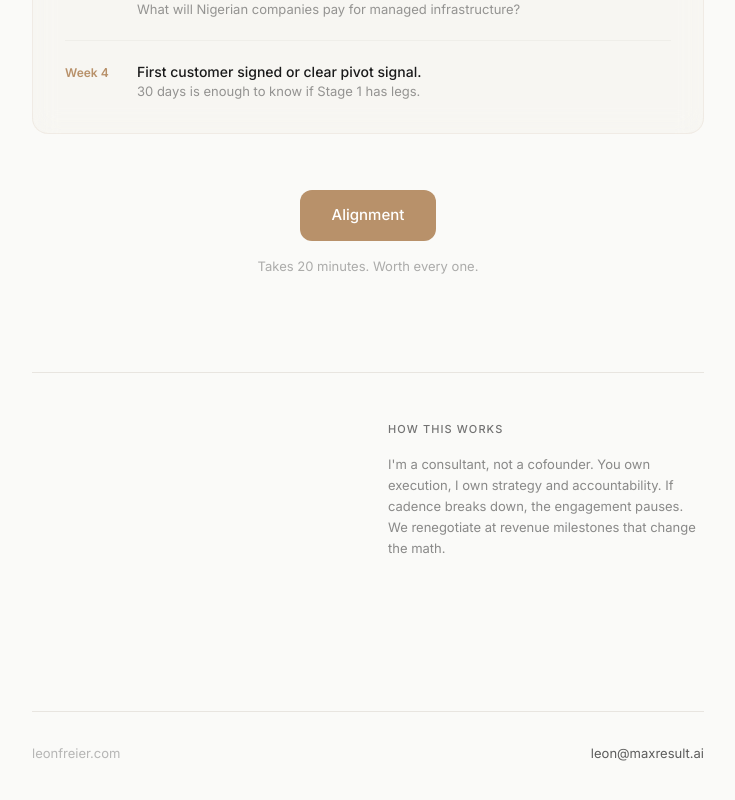
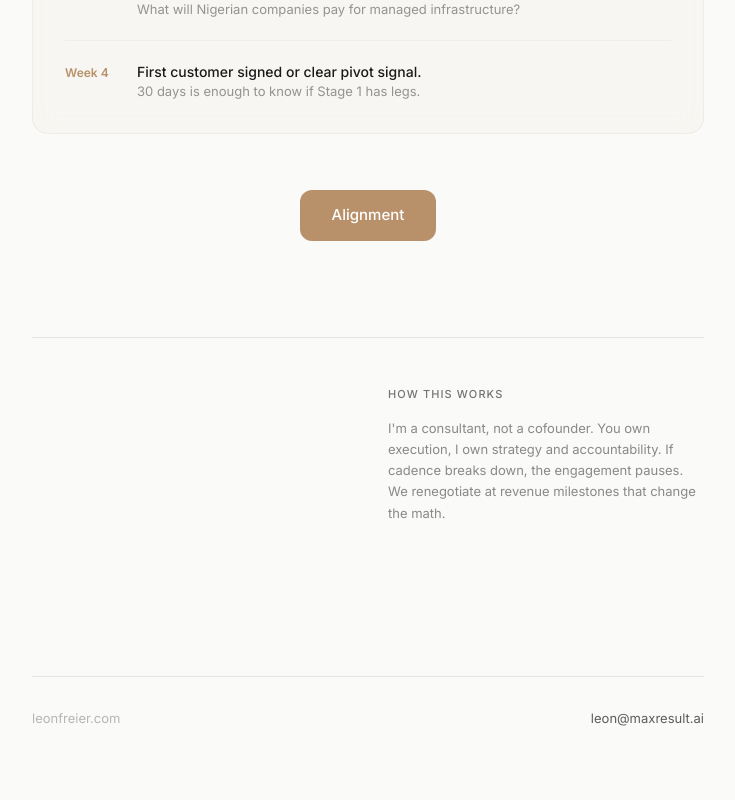
Before and after one commit to Apex-Sudo/leonfreier, a Next.js app: page /fugoku in a window 1280 px wide. Shown: the part 1786-2586 px from the top of the page, without its empty margins (272-1007 px from the left). After the commit the page ends 2554 px from the top, so only its background shows below. Built offline with nearby package versions, Linux system fonts and the light colour scheme.

Commit message:
Fugoku: remove subtitle below Alignment button

```diff
--- a/app/fugoku/page.tsx
+++ b/app/fugoku/page.tsx
@@ -221,7 +221,7 @@ export default function FugokuProposal() {
           >
             Alignment
           </a>
-          <p className="text-[13px] text-foreground/35 mt-4">Takes 20 minutes. Worth every one.</p>
+          {/* */}
         </div>
       </section>
 
```
